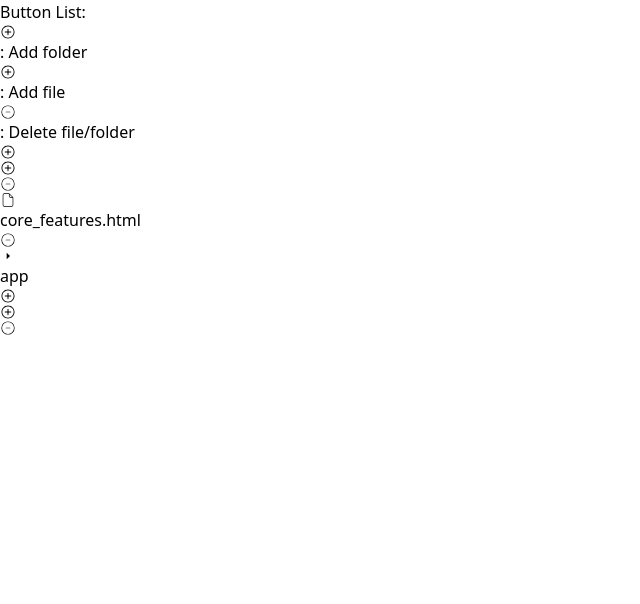
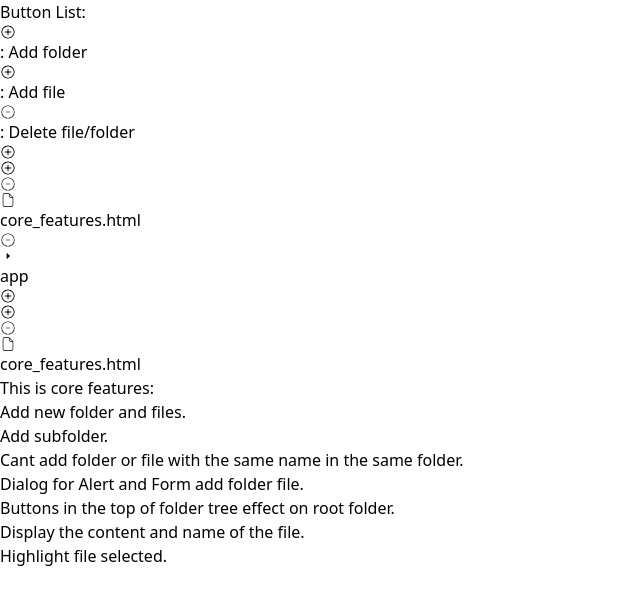
Before and after one commit to LuvIzABtfPain/react-file-explorer, a React (Vite) app: page / in a window 1280 px wide. Shown: the top 604 px of the page, without its empty margins (0-640 px from the left). Built offline with nearby package versions, Linux system fonts and the light colour scheme.

Commit message:
Select core_features.html file on default

```diff
--- a/src/App.jsx
+++ b/src/App.jsx
@@ -18,7 +18,7 @@ import Button from "@mui/material/Button";
 
 function App() {
     const [data, setData] = useState(folderStructureData)
-    const [selectedId, setSelectId] = useState(null)
+    const [selectedId, setSelectId] = useState('2')
     const [openFolder, setOpenFolder] = React.useState(false);
     const [openFile, setOpenFile] = React.useState(false);
     const [name, setName] = useState('')
```
